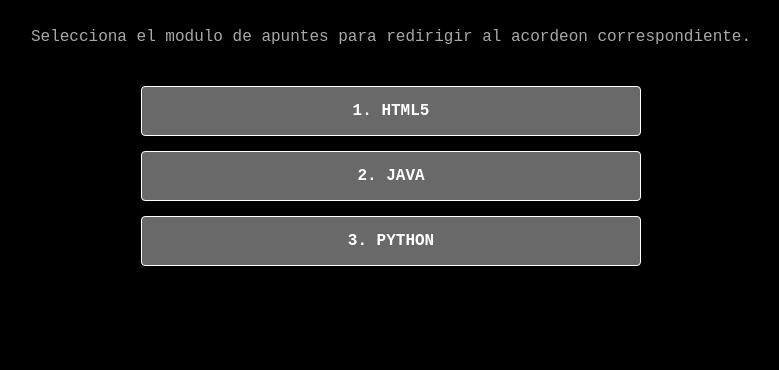
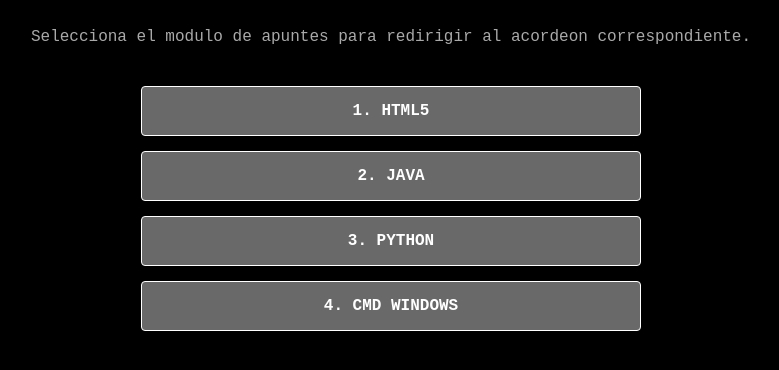
Before and after one commit to MaxMayen/Directorio, a plain HTML site: page index.html in a window 1280 px wide. Shown: the part 120-490 px from the top of the page, without its empty margins (249-1028 px from the left). Drawn offline with Linux system fonts and the light colour scheme.

Commit message:
Fix HTML structure and update content

```diff
--- a/index.html
+++ b/index.html
@@ -124,7 +124,7 @@
 
         <a href="https://maxmayen.github.io/Python/" class="btn-enlace">3. PYTHON</a>
 
-        <!--<a href="https://maxmayen.github.io/Creacion/" class="btn-enlace">4. CMD WINDOWS</a>-->
+        <a href="https://maxmayen.github.io/Creacion/" class="btn-enlace">4. CMD WINDOWS</a>
 
     </div>
 
```
